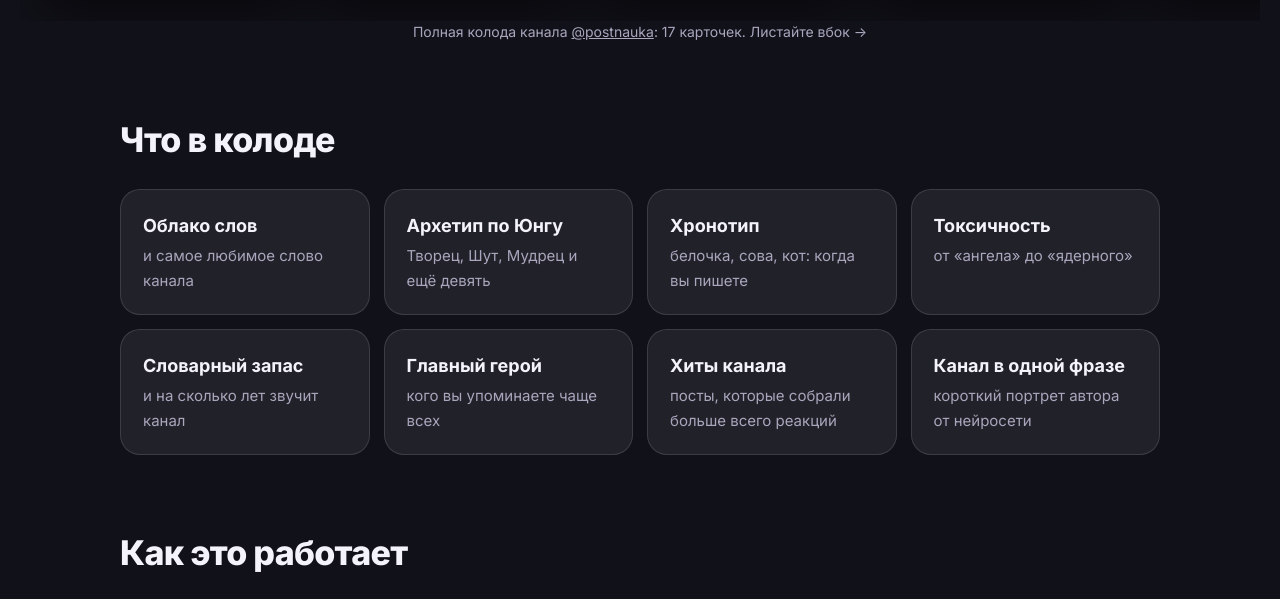
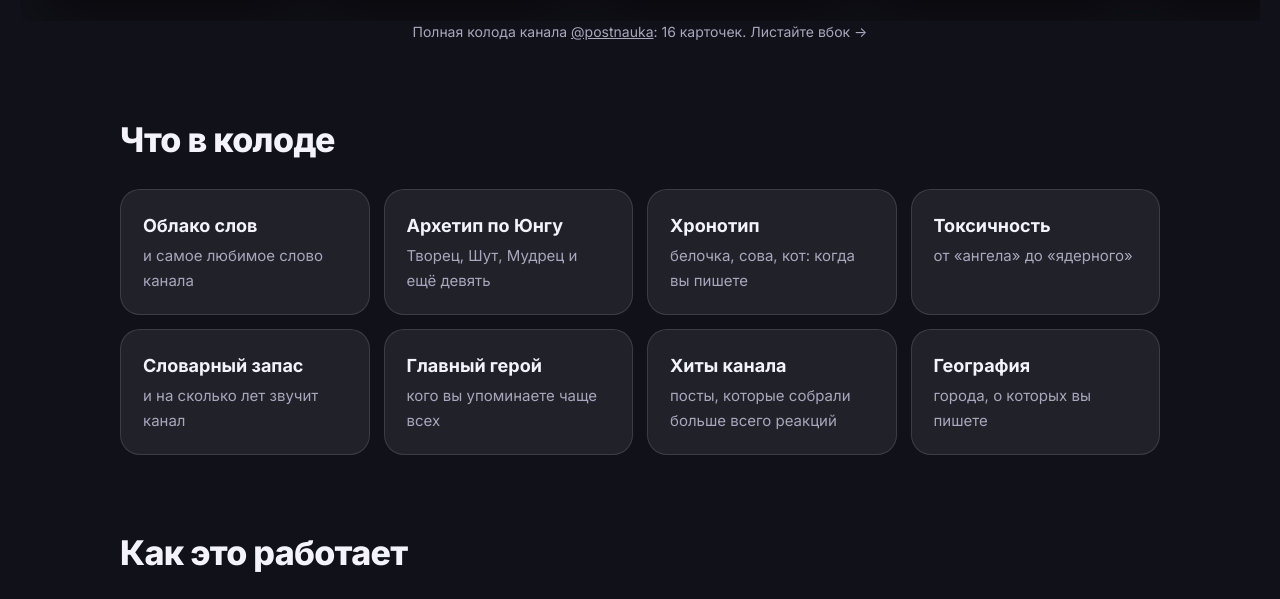
Before and after one commit to kristnoir-gif/telegram-recap, a plain HTML site: page index.html in a window 1280 px wide. Shown: the part 1464-2063 px from the top of the page. Drawn offline with Linux system fonts and the light colour scheme.

Commit message:
Лендинг: убрана AI-фраза из колоды и описания
Co-Authored-By: Claude Opus 5.5 <noreply@anthropic.com>

```diff
--- a/index.html
+++ b/index.html
@@ -115,15 +115,14 @@ footer a:hover{color:var(--text)}
     <img src="img/postnauka/09_top_person.jpg" alt="Герои канала" width="540" height="960" loading="lazy">
     <img src="img/postnauka/10_geography.jpg" alt="География" width="540" height="960" loading="lazy">
     <img src="img/postnauka/11_emotions.jpg" alt="Палитра эмоций" width="540" height="960" loading="lazy">
-    <img src="img/postnauka/12_one_phrase.jpg" alt="Канал в одной фразе" width="540" height="960" loading="lazy">
     <img src="img/postnauka/13_archetype.jpg" alt="Архетип: Мудрец" width="540" height="960" loading="lazy">
     <img src="img/postnauka/14_chronotype.jpg" alt="Хронотип: Белочка" width="540" height="960" loading="lazy">
     <img src="img/postnauka/15_toxicity.jpg" alt="Токсичность: Светлый" width="540" height="960" loading="lazy">
     <img src="img/postnauka/17_language_age.jpg" alt="Языковой возраст: Зрелый" width="540" height="960" loading="lazy">
     <img src="img/postnauka/18_vocab.jpg" alt="Лексика: Мастер слова" width="540" height="960" loading="lazy">
-    <img src="img/postnauka/19_summary.jpg" alt="Итоги года" width="540" height="960" loading="lazy">
+    <img src="img/postnauka/19_summary_v2.jpg" alt="Итоги года" width="540" height="960" loading="lazy">
   </div>
-  <p class="hint">Полная колода канала <a href="https://t.me/postnauka" target="_blank" rel="noopener">@postnauka</a>: 17 карточек. Листайте вбок →</p>
+  <p class="hint">Полная колода канала <a href="https://t.me/postnauka" target="_blank" rel="noopener">@postnauka</a>: 16 карточек. Листайте вбок →</p>
 </div>
 
 <main class="wrap">
@@ -137,7 +136,7 @@ footer a:hover{color:var(--text)}
       <div class="card"><b>Словарный запас</b><span>и на сколько лет звучит канал</span></div>
       <div class="card"><b>Главный герой</b><span>кого вы упоминаете чаще всех</span></div>
       <div class="card"><b>Хиты канала</b><span>посты, которые собрали больше всего реакций</span></div>
-      <div class="card"><b>Канал в одной фразе</b><span>короткий портрет автора от нейросети</span></div>
+      <div class="card"><b>География</b><span>города, о которых вы пишете</span></div>
     </div>
   </section>
 
```
Also changed, not shown: img/postnauka/19_summary_v2.jpg (added).
